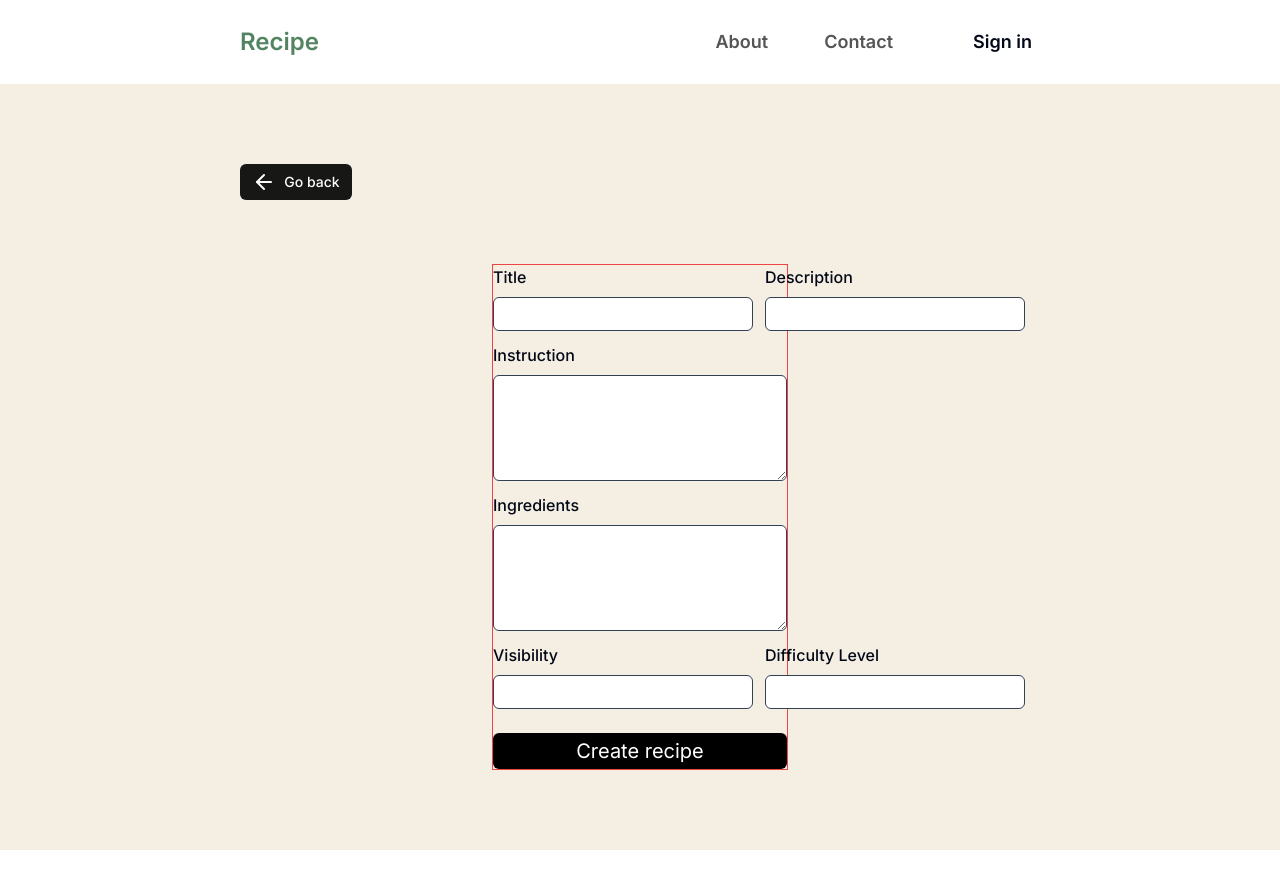
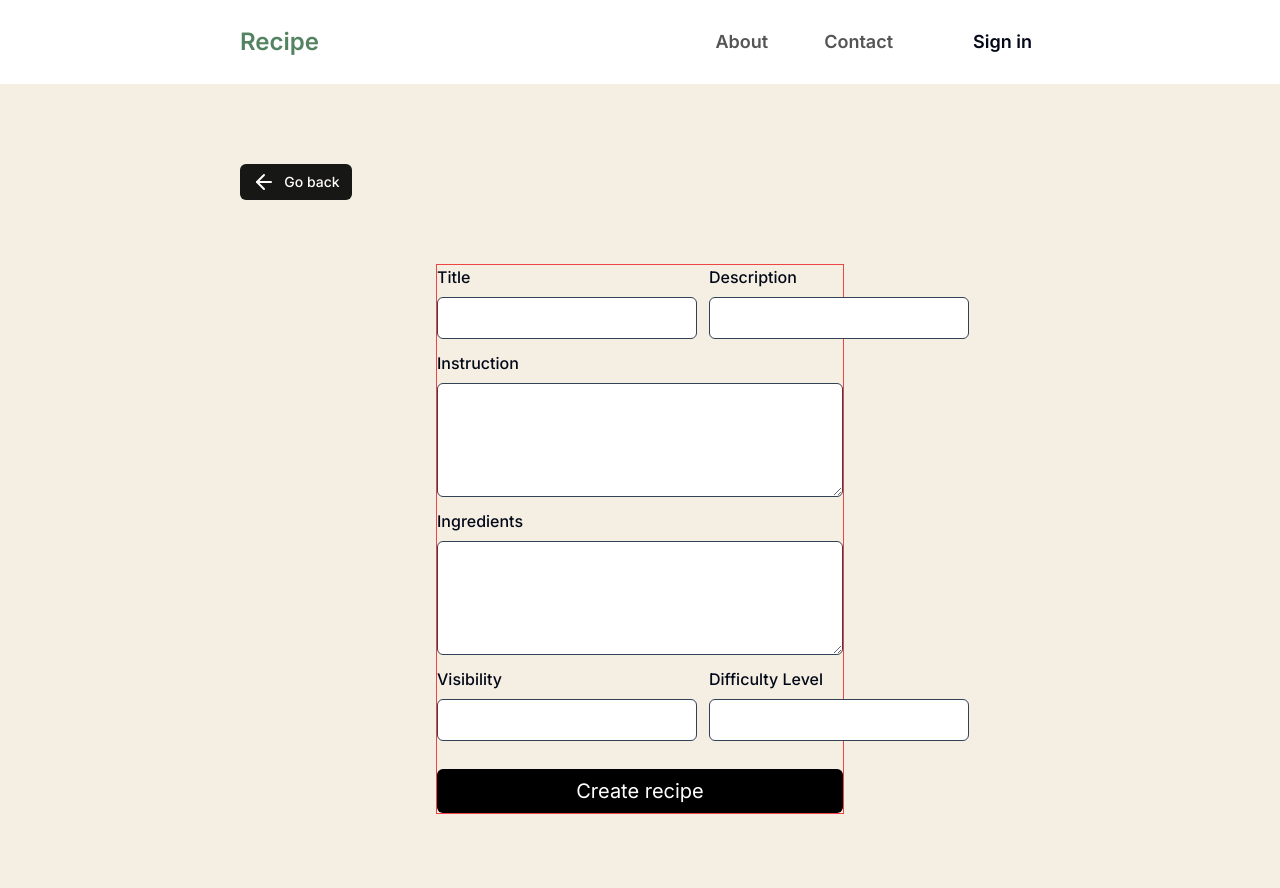
Before and after one commit to primado/recipe-web, a Next.js app: page /create-recipe in a window 1280 px wide. Shown: the top 888 px of the page. Before the commit the page ends 850 px from the top, so only its background shows below. Built offline with nearby package versions, Linux system fonts and the light colour scheme.

Commit message:
working on create recipe

```diff
--- a/components/createComponent/createRecipe.tsx
+++ b/components/createComponent/createRecipe.tsx
@@ -19,15 +19,15 @@ export default function CreateRecipe() {
                         Go back
                     </p>
                 </Button>
-                <div className="flex flex-col justify-center items-center">
+                <div className="flex flex-col w-full justify-center items-center">
 
-                    <form action="" className="flex flex-col gap-y-3 justify-center items-start max-w-[38%] w-[37%] border border-red-500">
+                    <form action="" className="flex flex-col gap-y-3 justify-center items-start max-w-[51%] border border-red-500">
                         <div className="flex flex-row w-full gap-3">
                             <div className="flex flex-col w-full gap-y-2 ">
                                 <label htmlFor="title" className="text-base font-medium">Title</label>
                                 <input
                                     type="text"
-                                    className="bg-white focus:outline-none px-3 py-1 font-medium text-base border border-slate-700 focus:ring-2 focus:ring-yellow-600 focus:border-0 rounded-md"
+                                    className="bg-white focus:outline-none px-3 py-2 font-medium text-base border border-slate-700 focus:ring-2 focus:ring-yellow-600 focus:border-0 rounded-md"
 
                                 />
                             </div>
@@ -35,7 +35,7 @@ export default function CreateRecipe() {
                                 <label htmlFor="title" className="text-base font-medium">Description</label>
                                 <input
                                     type="text"
-                                    className="bg-white focus:outline-none px-3 py-1 font-medium text-base border border-slate-700 focus:ring-2 focus:ring-yellow-600 focus:border-0 rounded-md"
+                                    className="bg-white focus:outline-none px-3 py-2 font-medium text-base border border-slate-700 focus:ring-2 focus:ring-yellow-600 focus:border-0 rounded-md"
                                 />
                             </div>
                         </div>
@@ -46,7 +46,7 @@ export default function CreateRecipe() {
                                 <textarea
                                     cols={30}
                                     rows={4}
-                                    className="bg-white focus:outline-none px-3 py-1 font-medium text-base border border-slate-700 focus:ring-2 focus:ring-yellow-600 focus:border-0 rounded-md"
+                                    className="bg-white focus:outline-none px-3 py-2 font-medium text-base border border-slate-700 focus:ring-2 focus:ring-yellow-600 focus:border-0 rounded-md"
                                 />
                             </div>
                             <div className="flex flex-col w-full gap-y-2">
@@ -54,7 +54,7 @@ export default function CreateRecipe() {
                                 <textarea
                                     cols={30}
                                     rows={4}
-                                    className="bg-white focus:outline-none px-3 py-1 font-medium text-base border border-slate-700 focus:ring-2 focus:ring-yellow-600 focus:border-0 rounded-md"
+                                    className="bg-white focus:outline-none px-3 py-2 font-medium text-base border border-slate-700 focus:ring-2 focus:ring-yellow-600 focus:border-0 rounded-md"
                                 />
                             </div>
                         </div>
@@ -64,21 +64,21 @@ export default function CreateRecipe() {
                                 <input
                                     type="text"
 
-                                    className="bg-white focus:outline-none px-3 py-1 font-medium text-base border border-slate-700 focus:ring-2 focus:ring-yellow-600 focus:border-0 rounded-md"
+                                    className="bg-white focus:outline-none px-3 py-2 font-medium text-base border border-slate-700 focus:ring-2 focus:ring-yellow-600 focus:border-0 rounded-md"
                                 />
                             </div>
                             <div className="flex flex-col w-full gap-y-2">
                                 <label htmlFor="intruction" className="text-base font-medium">Difficulty Level</label>
                                 <input
                                     type="text"
-                                    className="bg-white focus:outline-none px-3 py-1 font-medium text-base border border-slate-700 focus:ring-2 focus:ring-yellow-600 focus:border-0 rounded-md"
+                                    className="bg-white focus:outline-none px-3 py-2 font-medium text-base border border-slate-700 focus:ring-2 focus:ring-yellow-600 focus:border-0 rounded-md"
                                 />
                             </div>
                         </div>
-                        <div className="mt-3 w-full">
+                        <div className="mt-4 w-full">
                             <button
 
-                            className="bg-black hover:opacity-90 w-full text-white text-xl py-1 hover:font-medium rounded-md transition-colors duration-300 ease-in-out"
+                            className="bg-black hover:opacity-90 w-full text-white text-xl py-2 hover:font-medium rounded-md transition-colors duration-300 ease-in-out"
                         >
                             <span>Create recipe</span>
                         </button>
```
